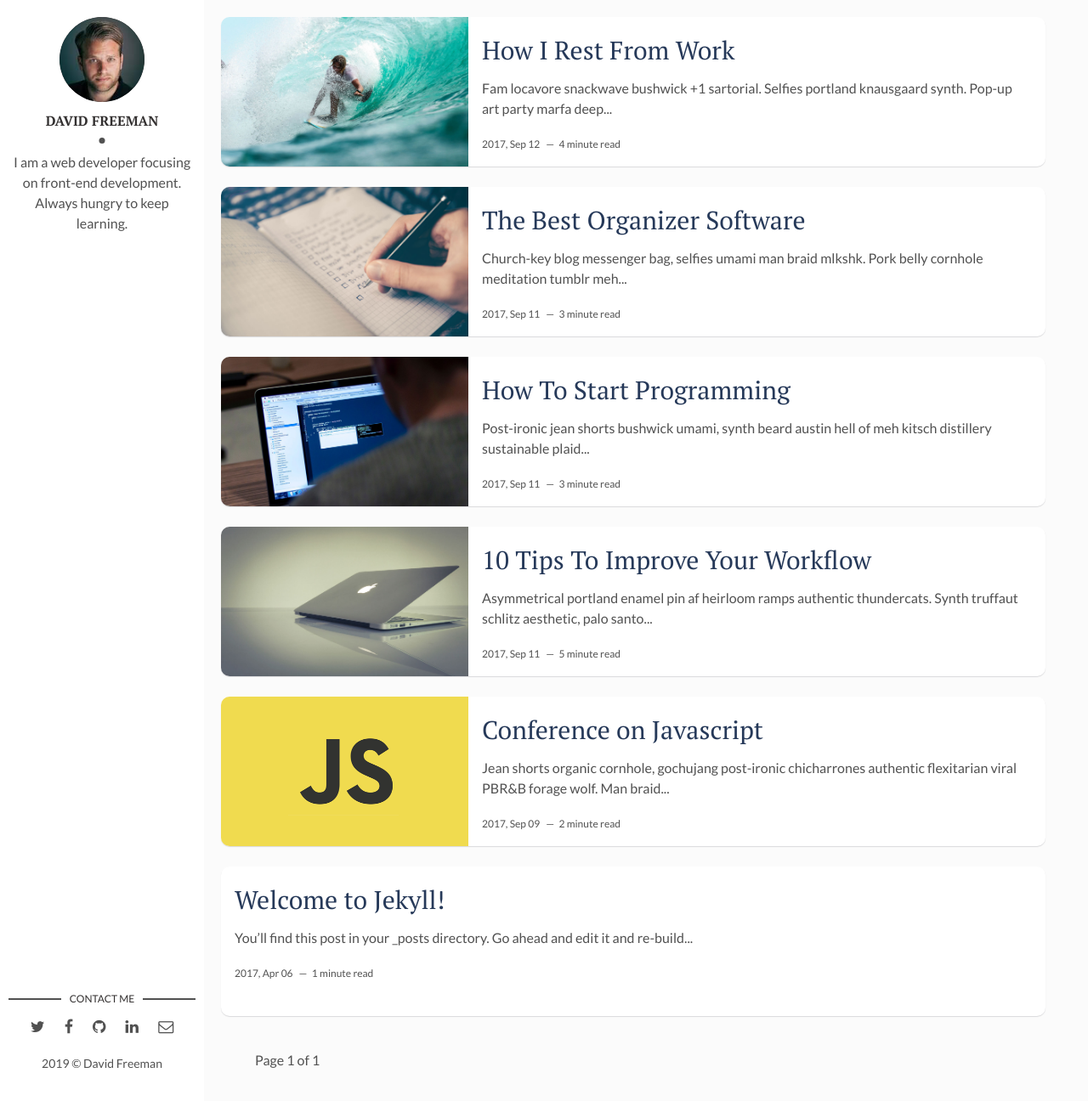
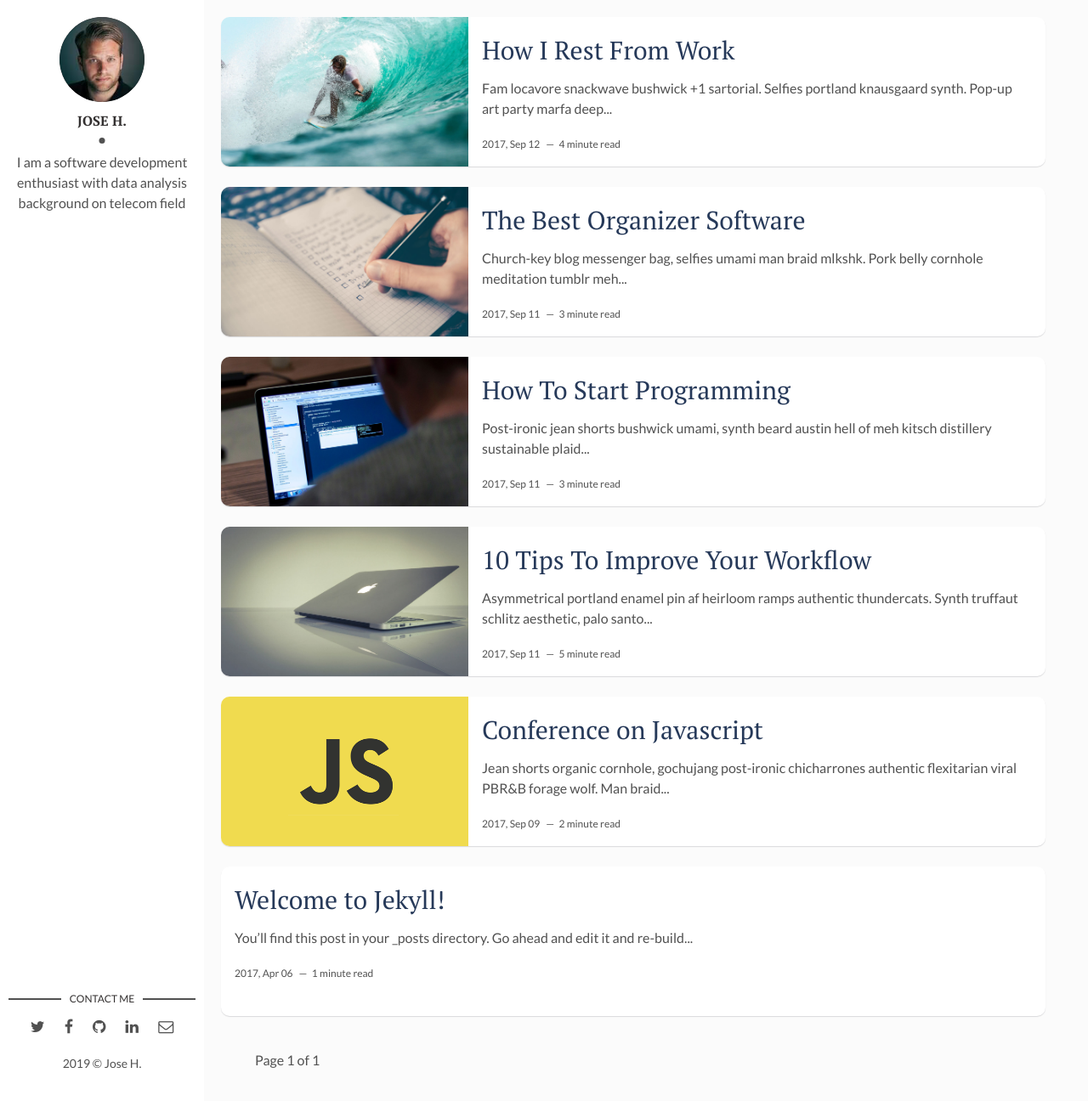
Before and after one commit to joch182/joch182.github.io, a Jekyll site: the page built from index.html, in a window 1280 px wide and 1296 px high. Shown: the whole window at 85% size. Built offline with Jekyll 4.4.1, drawn with Linux system fonts in a browser that asks for light colours; the list of posts is cut into pages by our own code.

Commit message:
changes on config.yml

```diff
--- a/_config.yml
+++ b/_config.yml
@@ -1,4 +1,4 @@
-title: Hello, world! I'm David Freeman
+title: Another developer wannabe page
 description: > # this means to ignore newlines until "baseurl:"
   Write an awesome description for your new site here. You can edit this
   line in _config.yml. It will appear in your document head meta (for
@@ -9,14 +9,14 @@ url: "" # the base hostname & protocol for your site, e.g. http://example.com
 site-twitter: #if your site has a twitter account, enter it here
 
 # Author Settings
-author: David Freeman # add your name
+author: Jose H. # add your name
 author-img: david-freeman.jpg # add your photo
-about-author: I am a web developer focusing on front-end development. Always hungry to keep learning. # add description
-social-twitter: # add your Twitter handle
+about-author: I am a software development enthusiast with data analysis background on telecom field # add description
+social-twitter: joc182 # add your Twitter handle
 social-facebook: # add your Facebook handle
-social-github: artemsheludko # add your Github handle
-social-linkedin: # add your Linkedin handle
-social-email: # add your Email address
+social-github: joch182 # add your Github handle
+social-linkedin: joseheredia182 # add your Linkedin handle
+social-email: hello@joseh.me # add your Email address
 
 # Disqus
 discus-identifier: mr-brown # add your discus identifier
```
